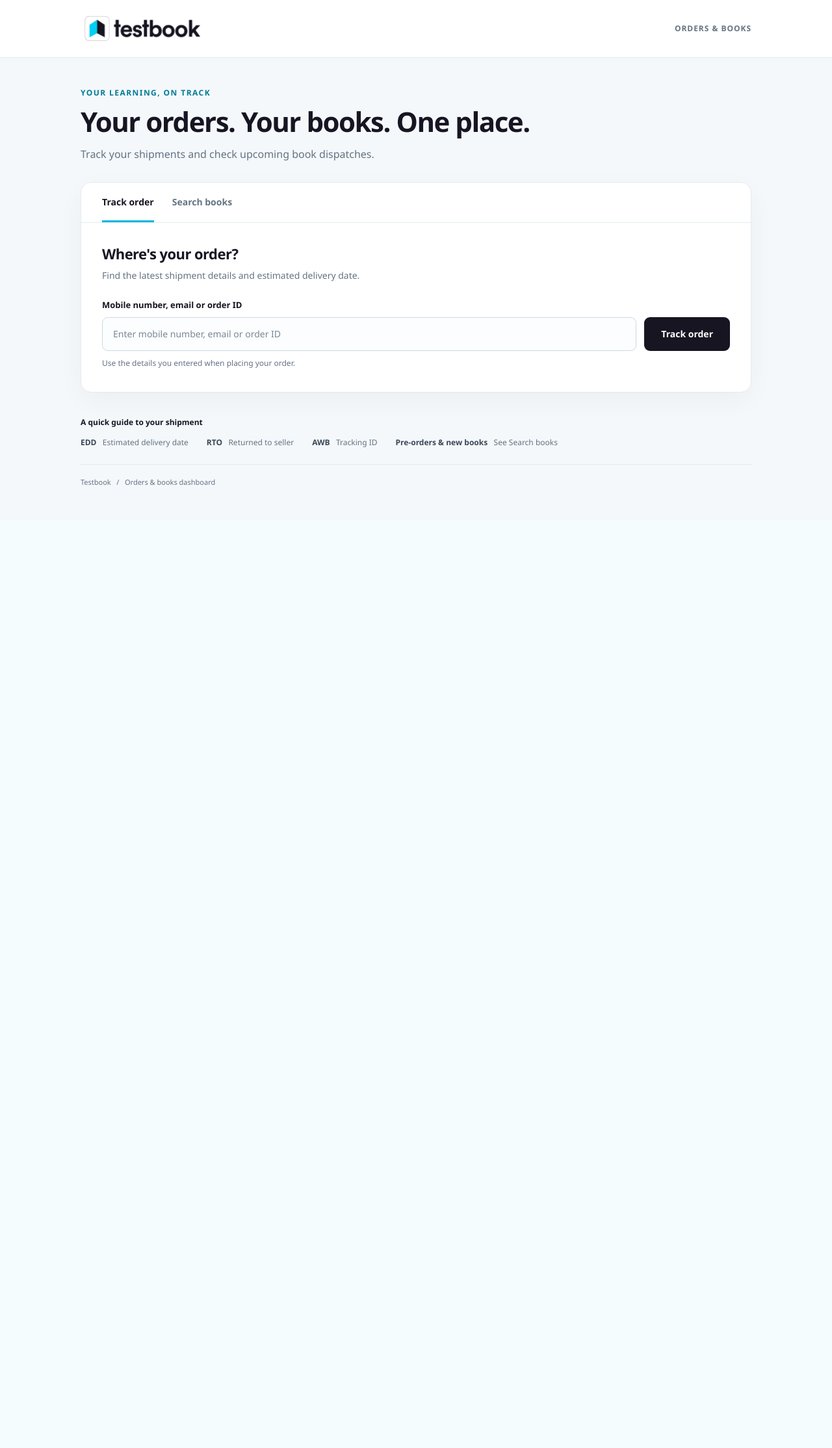
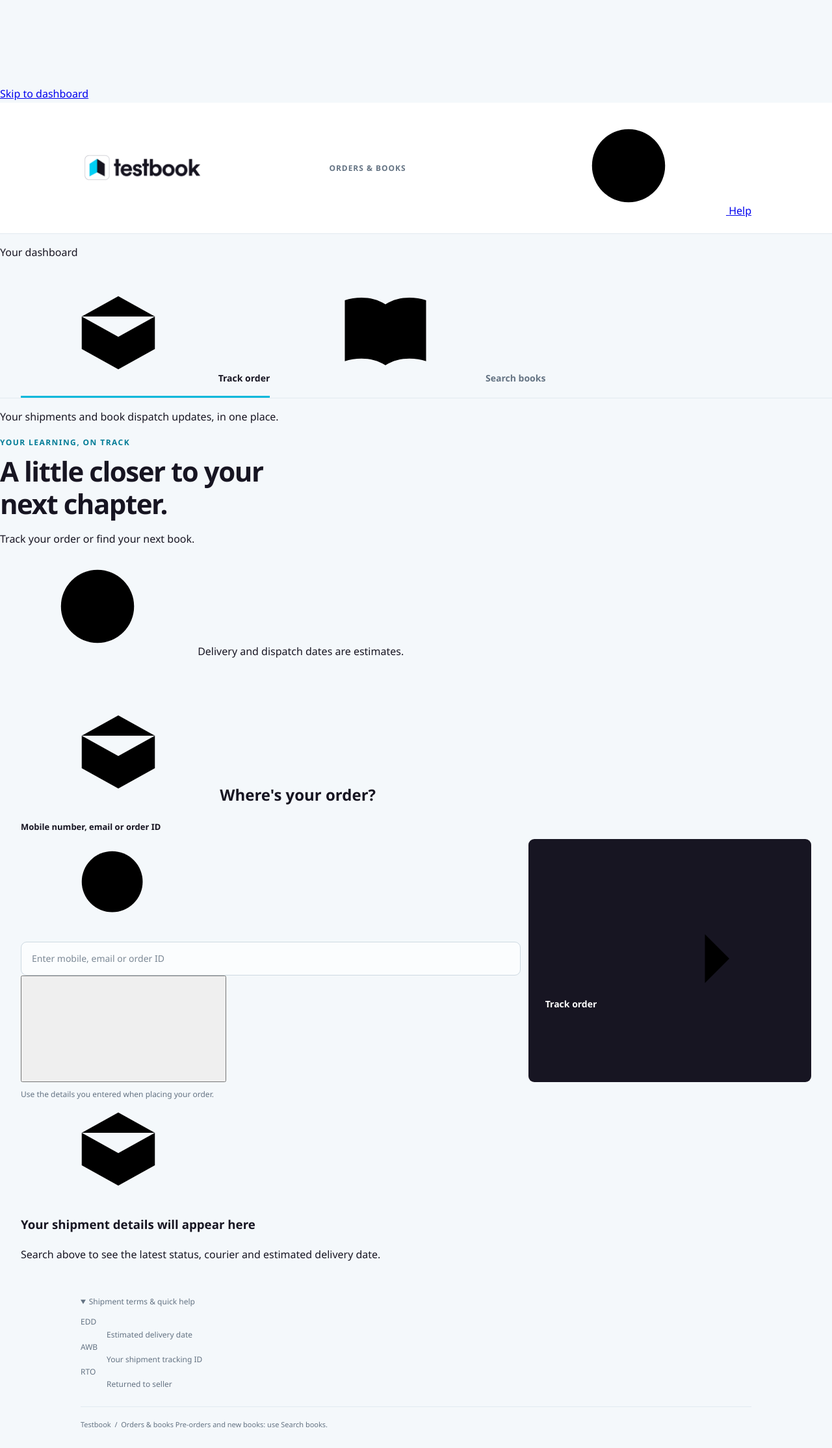
Before and after one commit to mefarhankhan/Search-Dashboard, a Flask app: page / in a window 1280 px wide. Shown: the whole page at 65% size. Before the commit the page ends 747 px from the top, so only its background shows below. Run offline with Flask 3, Linux system fonts and the light colour scheme; parts of the project's set-up code (start-up, migrations or seed data) failed here and were passed over.

Commit message:
Enhance dashboard HTML structure and accessibility
Added theme color meta tag and improved accessibility with skip link. Updated header and footer content for better clarity.

```diff
--- a/templates/dashboard.html
+++ b/templates/dashboard.html
@@ -3,7 +3,9 @@
 <head>
   <meta charset="UTF-8">
   <meta name="viewport" content="width=device-width, initial-scale=1">
-    <title>Orders & Books | Testbook</title>
+  <meta name="theme-color" content="#171522">
+
+  <title>Orders &amp; Books | Testbook</title>
 
   <link
     rel="stylesheet"
@@ -12,26 +14,73 @@
 </head>
 
 <body>
-    <header>
+  <a class="skip-link" href="#mainContent">Skip to dashboard</a>
+
+  <!-- Reusable interface icons -->
+  <svg
+    class="symbol-library"
+    xmlns="http://www.w3.org/2000/svg"
+    aria-hidden="true"
+  >
+    <symbol id="i-box" viewBox="0 0 24 24">
+      <path d="m12 3 9 5v8l-9 5-9-5V8zM3 8l9 5 9-5M12 13v8M7.5 5.5l9 5"/>
+    </symbol>
+
+    <symbol id="i-book" viewBox="0 0 24 24">
+      <path d="M12 5C9 3 5 3 2 4v15c3-1 7-1 10 1 3-2 7-2 10-1V4c-3-1-7-1-10 1Zm0 0v15"/>
+    </symbol>
+
+    <symbol id="i-search" viewBox="0 0 24 24">
+      <circle cx="10.5" cy="10.5" r="7.5"/>
+      <path d="m16 16 5 5"/>
+    </symbol>
+
+    <symbol id="i-arrow" viewBox="0 0 24 24">
+      <path d="M4 12h16m-6-6 6 6-6 6"/>
+    </symbol>
+
+    <symbol id="i-close" viewBox="0 0 24 24">
+      <path d="m6 6 12 12M18 6 6 18"/>
+    </symbol>
+
+    <symbol id="i-help" viewBox="0 0 24 24">
+      <circle cx="12" cy="12" r="9"/>
+      <path d="M9.5 9a2.5 2.5 0 0 1 5 .5c0 1.5-2.5 1.5-2.5 3.5m0 3h.01"/>
+    </symbol>
+
+    <symbol id="i-clock" viewBox="0 0 24 24">
+      <circle cx="12" cy="12" r="9"/>
+      <path d="M12 7v5l3 2"/>
+    </symbol>
+  </svg>
+
+  <header class="site-header">
     <div class="header-inner">
       <img
         class="brand-logo"
         src="{{ url_for('static', filename='black logo.png') }}"
         alt="Testbook"
       >
+
       <span class="header-label">Orders &amp; books</span>
+
+      <a
+        class="help-link"
+        href="#shipmentGuide"
+        aria-label="Shipment terms and help"
+      >
+        <svg class="icon" aria-hidden="true">
+          <use href="#i-help"/>
+        </svg>
+        <span>Help</span>
+      </a>
     </div>
   </header>
 
-    <section class="hero">
-        <p class="eyebrow">Your learning, on track</p>
-        <h1>Your orders. Your books. One place.</h1>
-        <p class="hero-description">
-            Track your shipments and check upcoming book dispatches.
-        </p>
-    </section>
+  <div class="app-shell">
+    <aside class="sidebar">
+      <p class="nav-caption">Your dashboard</p>
 
-    <main class="workspace">
       <nav class="tabs" aria-label="Dashboard sections">
         <button
           type="button"
@@ -41,6 +90,9 @@
           aria-pressed="true"
           onclick="switchTab('order')"
         >
+          <svg class="icon" aria-hidden="true">
+            <use href="#i-box"/>
+          </svg>
           Track order
         </button>
 
@@ -52,19 +104,54 @@
           aria-pressed="false"
           onclick="switchTab('book')"
         >
+          <svg class="icon" aria-hidden="true">
+            <use href="#i-book"/>
+          </svg>
           Search books
         </button>
       </nav>
 
+      <p class="side-note">
+        Your shipments and book dispatch updates, in one place.
+      </p>
+    </aside>
+
+    <main id="mainContent" class="content" tabindex="-1">
+      <div class="page-heading">
+        <div>
+          <p class="eyebrow">Your learning, on track</p>
+
+          <h1>
+            A little closer to your<br>
+            next <span>chapter.</span>
+          </h1>
+
+          <p class="page-description">
+            Track your order or find your next book.
+          </p>
+        </div>
+
+        <p class="estimate-note">
+          <svg class="icon" aria-hidden="true">
+            <use href="#i-clock"/>
+          </svg>
+          Delivery and dispatch dates are estimates.
+        </p>
+      </div>
+
+      <!-- Order search -->
       <section
         id="orderSection"
         class="card"
         aria-labelledby="orderHeading"
       >
-            <h2 id="orderHeading">Where's your order?</h2>
-            <p class="section-description">
-                Find the latest shipment details and estimated delivery date.
-            </p>
+        <div class="search-panel">
+          <h2 id="orderHeading" class="section-heading">
+            <svg class="icon" aria-hidden="true">
+              <use href="#i-box"/>
+            </svg>
+            Where's your order?
+          </h2>
 
           <form id="orderForm">
             <label class="search-label" for="inputData">
@@ -72,14 +159,34 @@
             </label>
 
             <div class="search-row">
+              <div class="input-wrap">
+                <svg class="icon" aria-hidden="true">
+                  <use href="#i-search"/>
+                </svg>
+
                 <input
                   type="text"
                   id="inputData"
-                        placeholder="Enter mobile number, email or order ID"
+                  placeholder="Enter mobile, email or order ID"
                   aria-describedby="orderHint"
                 >
+
+                <button
+                  class="clear-button"
+                  type="reset"
+                  aria-label="Clear order search"
+                >
+                  <svg class="icon" aria-hidden="true">
+                    <use href="#i-close"/>
+                  </svg>
+                </button>
+              </div>
+
               <button class="search-button" type="submit">
                 Track order
+                <svg class="icon" aria-hidden="true">
+                  <use href="#i-arrow"/>
+                </svg>
               </button>
             </div>
 
@@ -87,20 +194,39 @@
               Use the details you entered when placing your order.
             </p>
           </form>
+        </div>
 
         <div id="result" class="result" aria-live="polite"></div>
+
+        <div class="empty-state">
+          <div class="empty-icon">
+            <svg class="icon" aria-hidden="true">
+              <use href="#i-box"/>
+            </svg>
+          </div>
+
+          <h3>Your shipment details will appear here</h3>
+          <p>
+            Search above to see the latest status, courier and estimated
+            delivery date.
+          </p>
+        </div>
       </section>
 
+      <!-- Book search -->
       <section
         id="bookSection"
         class="card"
         aria-labelledby="bookHeading"
         hidden
       >
-            <h2 id="bookHeading">Your next read starts here.</h2>
-            <p class="section-description">
-                Look up pre-orders and new books for expected dispatch details.
-            </p>
+        <div class="search-panel">
+          <h2 id="bookHeading" class="section-heading">
+            <svg class="icon" aria-hidden="true">
+              <use href="#i-book"/>
+            </svg>
+            Find your next read
+          </h2>
 
           <form id="bookForm">
             <label class="search-label" for="bookInput">
@@ -108,37 +234,88 @@
             </label>
 
             <div class="search-row">
+              <div class="input-wrap">
+                <svg class="icon" aria-hidden="true">
+                  <use href="#i-search"/>
+                </svg>
+
                 <input
                   type="text"
                   id="bookInput"
-                        placeholder="Enter a book name"
+                  placeholder="Try SSC, Railway or a book title"
+                  aria-describedby="bookHint"
                 >
+
+                <button
+                  class="clear-button"
+                  type="reset"
+                  aria-label="Clear book search"
+                >
+                  <svg class="icon" aria-hidden="true">
+                    <use href="#i-close"/>
+                  </svg>
+                </button>
+              </div>
+
               <button class="search-button" type="submit">
                 Search books
+                <svg class="icon" aria-hidden="true">
+                  <use href="#i-arrow"/>
+                </svg>
               </button>
             </div>
+
+            <p id="bookHint" class="input-hint">
+              Try an exam name or part of a book title.
+            </p>
           </form>
+        </div>
 
         <div id="bookResult" class="result" aria-live="polite"></div>
-        </section>
-    </main>
 
-    <footer>
-        <p class="footer-title">A quick guide to your shipment</p>
-
-        <div class="footer-items">
-            <span><b>EDD</b> &nbsp; Estimated delivery date</span>
-            <span><b>RTO</b> &nbsp; Returned to seller</span>
-            <span><b>AWB</b> &nbsp; Tracking ID</span>
-            <span>
-                <b>Pre-orders &amp; new books</b> &nbsp; See Search books
-            </span>
+        <div class="empty-state">
+          <div class="empty-icon">
+            <svg class="icon" aria-hidden="true">
+              <use href="#i-book"/>
+            </svg>
           </div>
 
+          <h3>Your next chapter starts with a search</h3>
+          <p>
+            Find matching books and check their expected dispatch dates.
+          </p>
+        </div>
+      </section>
+
+      <footer class="guide">
+        <details id="shipmentGuide" open>
+          <summary>Shipment terms &amp; quick help</summary>
+
+          <dl class="glossary">
+            <div>
+              <dt>EDD</dt>
+              <dd>Estimated delivery date</dd>
+            </div>
+
+            <div>
+              <dt>AWB</dt>
+              <dd>Your shipment tracking ID</dd>
+            </div>
+
+            <div>
+              <dt>RTO</dt>
+              <dd>Returned to seller</dd>
+            </div>
+          </dl>
+        </details>
+
         <div class="footer-bottom">
-            Testbook &nbsp; / &nbsp; Orders &amp; books dashboard
+          <span>Testbook &nbsp;/&nbsp; Orders &amp; books</span>
+          <span>Pre-orders and new books: use Search books.</span>
         </div>
       </footer>
+    </main>
+  </div>
 
   <script>
     function switchTab(tab) {
@@ -274,10 +451,12 @@
               <b>Name:</b>
               ${escapeHTML(customer.customer_name || "NA")}
             </p>
+
             <p>
               <b>Mobile:</b>
               ${escapeHTML(customer.customer_mobile || "NA")}
             </p>
+
             <p>
               <b>Email:</b>
               ${escapeHTML(customer.customer_email || "NA")}
@@ -312,14 +491,17 @@
                 <b>Status:</b>
                 ${escapeHTML(order.status || "NA")}
               </p>
+
               <p>
                 <b>Courier:</b>
                 ${escapeHTML(order.courier || "NA")}
               </p>
+
               <p>
                 <b>EDD:</b>
                 ${escapeHTML(order.edd || "NA")}
               </p>
+
               <p>
                 <b>AWB:</b>
                 ${escapeHTML(order.awb || "NA")}
```
Lines whose indentation alone changed are shown as unchanged.
